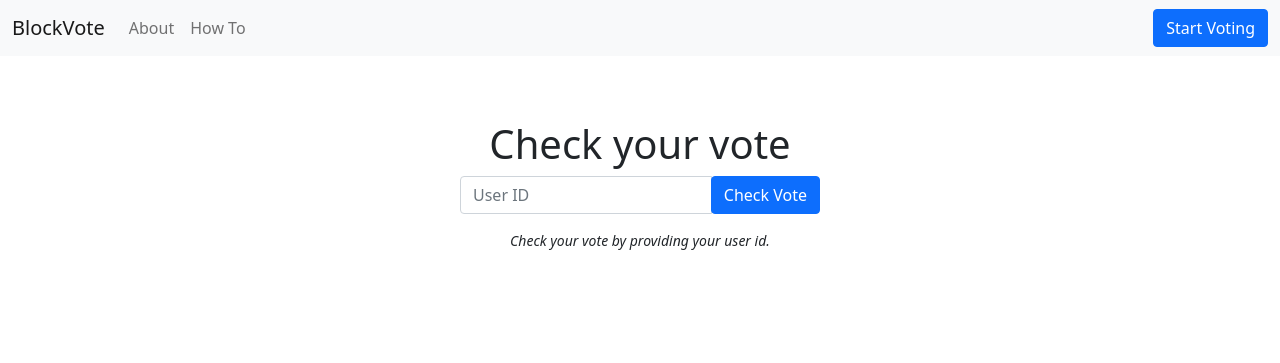
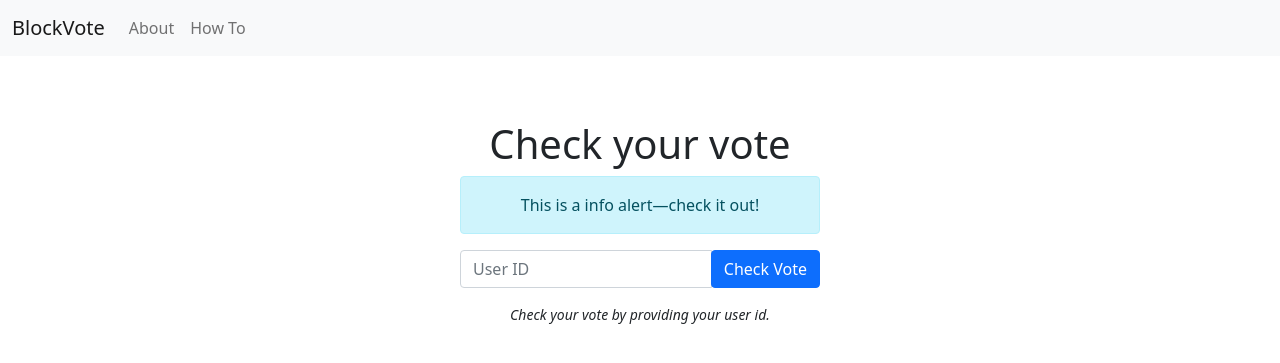
Before and after one commit to georgegiam/BlockVote, a Django app: page /check_vote in a window 1280 px wide. Shown: the top 363 px of the page. Run offline with Django 3.2, Linux system fonts and the light colour scheme; some libraries are stand-ins or nearby versions.

Commit message:
new ui features

```diff
--- a/voting/templates/voting/check.html
+++ b/voting/templates/voting/check.html
@@ -8,7 +8,10 @@ BlockVote
 <div class="container text-center" id="main">
     <h1>Check your vote</h1>
 
-        <form class="form-inline" action="check_vote/api/check" method="POST">
+    <div class="alert alert-info" role="alert">
+        This is a info alert—check it out!
+      </div>
+        <form class="form-inline text-center" action="check_vote/api/check" method="POST">
             {% csrf_token %}
             <div class="input-group mb-3">
                 <input type="text" class="form-control" name="voter_id" placeholder="User ID">
@@ -18,5 +21,7 @@ BlockVote
             </div>
             <small><i>Check your vote by providing your user id.</i></small>
         </form>
+
+
 </div>
 {% endblock %}
--- a/voting/templates/voting/main.html
+++ b/voting/templates/voting/main.html
@@ -5,10 +5,11 @@
     <title>{% block title %}{% endblock %}</title>
 </head>
 
-<link href="https://cdn.jsdelivr.net/npm/bootstrap@5.0.0-beta1/dist/css/bootstrap.min.css" rel="stylesheet"
-    integrity="sha384-giJF6kkoqNQ00vy+HMDP7azOuL0xtbfIcaT9wjKHr8RbDVddVHyTfAAsrekwKmP1" crossorigin="anonymous">
+<!-- bootstrap css -->
+<link href="https://cdn.jsdelivr.net/npm/bootstrap@5.0.0-beta1/dist/css/bootstrap.min.css"
+    rel="stylesheet" integrity="sha384-giJF6kkoqNQ00vy+HMDP7azOuL0xtbfIcaT9wjKHr8RbDVddVHyTfAAsrekwKmP1" crossorigin="anonymous">
 
-<link rel="stylesheet" type="text/css" href="{% static 'voting/base.css' %}">
+<link rel="stylesheet" type="text/css" href="{% static 'voting/css/base.css' %}">
 
 <body>
     <nav class="navbar navbar-expand-lg navbar-light bg-light">
@@ -28,7 +29,6 @@
                         <a class="nav-link" href="#">How To</a>
                     </li>
                 </ul>
-                <a class="btn btn-primary" href="{% url 'vote' %}" role="button">Start Voting</a>
             </div>
         </div>
     </nav>
@@ -37,10 +37,13 @@
 
     {% endblock %}
 
-    <!-- bootstrap js -->
-    <script src="https://cdn.jsdelivr.net/npm/bootstrap@5.0.0-beta1/dist/js/bootstrap.bundle.min.js"
-        integrity="sha384-ygbV9kiqUc6oa4msXn9868pTtWMgiQaeYH7/t7LECLbyPA2x65Kgf80OJFdroafW"
-        crossorigin="anonymous"></script>
+    <!-- Bootstrap javascript -->
+    <script src="https://cdn.jsdelivr.net/npm/popper.js@1.16.0/dist/umd/popper.min.js"
+        integrity="sha384-Q6E9RHvbIyZFJoft+2mJbHaEWldlvI9IOYy5n3zV9zzTtmI3UksdQRVvoxMfooAo" crossorigin="anonymous">
+        </script>
+    <script src="https://stackpath.bootstrapcdn.com/bootstrap/4.4.1/js/bootstrap.min.js"
+        integrity="sha384-wfSDF2E50Y2D1uUdj0O3uMBJnjuUD4Ih7YwaYd1iqfktj0Uod8GCExl3Og8ifwB6" crossorigin="anonymous">
+        </script>
 
 </body>
 
--- a/voting/templates/voting/vote.html
+++ b/voting/templates/voting/vote.html
@@ -6,6 +6,7 @@ BlockVote
 
 {% block body %}
 <div class="container text-center" id="main">
+
     <h1>Voting Center</h1><br>
 
     <!-- candidates table -->
@@ -45,6 +46,10 @@ BlockVote
         vote for.
         Note that you can vote only once and you are unable to modify your vote.</small><br><br>
 
+        <div class="alert alert-success" role="alert">
+            Your vote has been successfully submited.
+          </div>
+
     <!-- voting form -->
     <form method="POST" action="cast_vote/api/vote">
         {% csrf_token %}
```
Also changed, not shown: voting/templates/voting/index.html (+6 -1 lines), voting/static/voting/css/base.css (renamed from voting/static/voting/base.css), voting/static/voting/images/logo.png (added), 4 other files.
